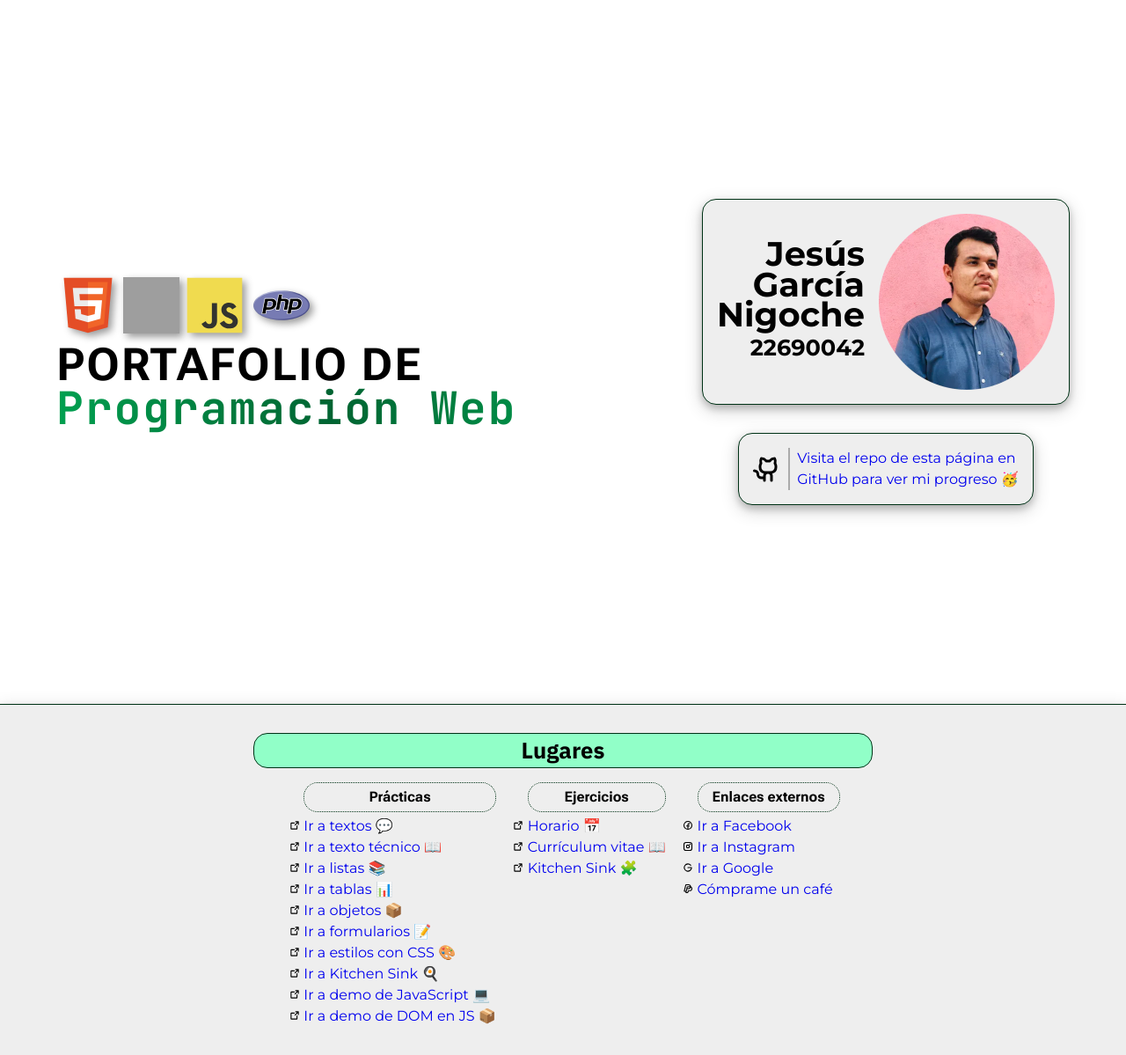
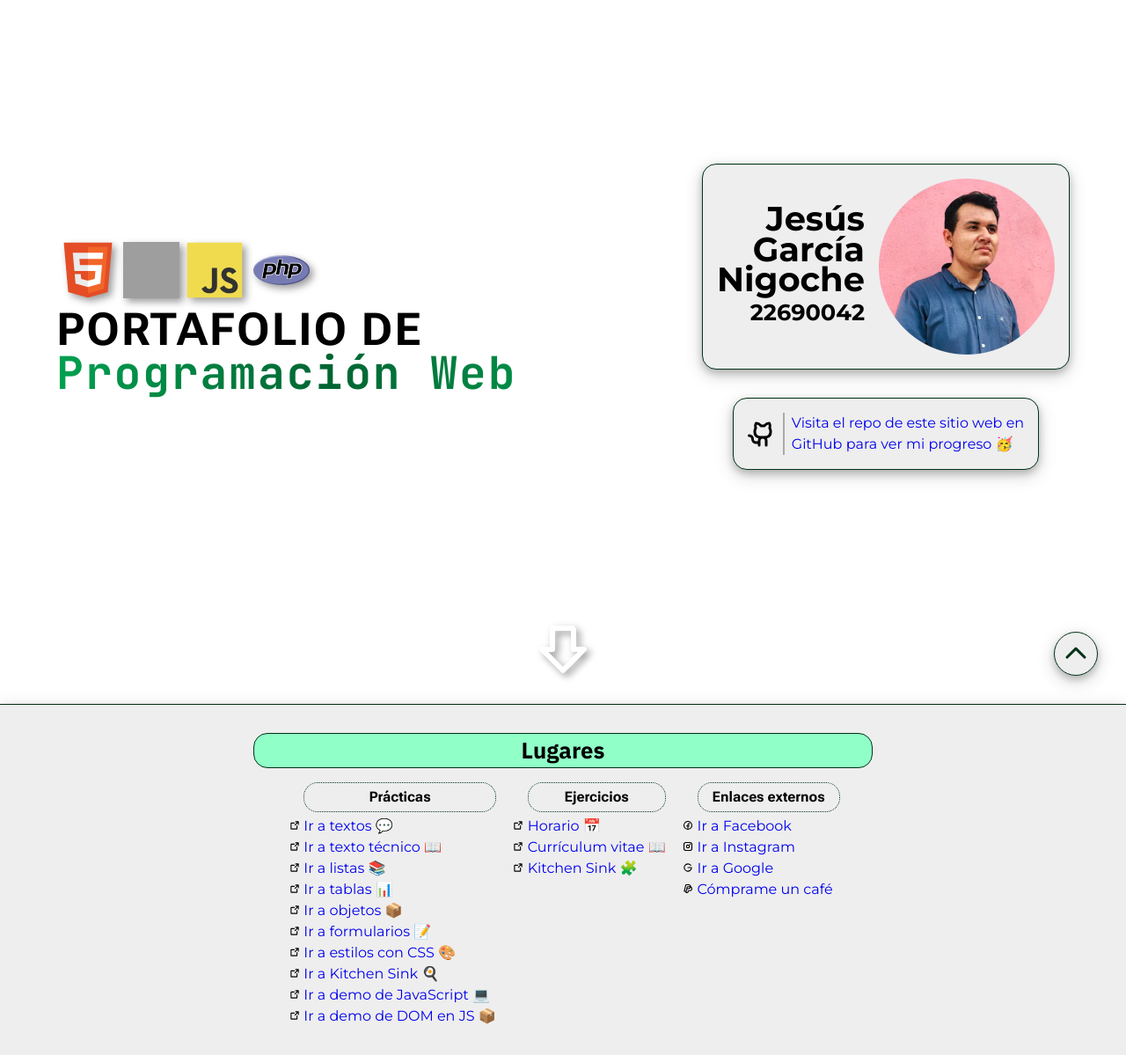
Before and after one commit to jgnTec/PW-Portafolio, a PHP site: page / in a window 1280 px wide. Shown: the top 1199 px of the page at 88% size. Run offline with PHP 8.4, Linux system fonts and the light colour scheme; grey boxes are pictures that could not be loaded.

Commit message:
Mejoras de diseño al índice

```diff
--- a/css/index-styles.css
+++ b/css/index-styles.css
@@ -1,4 +1,5 @@
 /* Reglas predefinidas */
+html { scroll-behavior: smooth; }
 body * { font-family: "Montserrat", system-ui, sans-serif; }
 h1 { font-size: 3.2rem; }
 h2 { font-size: 2.4rem; }
@@ -48,6 +49,11 @@ main {
    -moz-text-fill-color: transparent;
 }
 @keyframes movTextoVerde { to { background-position: 200%; } }
+@keyframes brincar {
+	0%, 20%, 50%, 80%, 100% {transform: translateY(0);}
+	40% {transform: translateY(-30px);}
+	60% {transform: translateY(-15px);}
+}
 
 /* Estilos del documento */
 h1 {
@@ -125,7 +131,7 @@ body > header > section > div.logos > img[alt="PHP"] {
    margin: 4px 8px;
 }
 header#principio {
-   height: 100vh;
+   height: 90vh;
    padding: 0 5vw;
    display: flex;
    justify-content: space-between;
@@ -138,9 +144,6 @@ header#principio > section:nth-child(2) {
 }
 main p {
    margin: 24px 0;
-}
-.repo-en-github {
-   text-align: center;
 }
 .mi-foto {
    background-image: url(../assets/IMG_E3041b-edit3.webp);
@@ -160,6 +163,10 @@ section#repo-en-github.destacado {
    margin-top: 32px;
    width: auto;
    align-items: center;
+   transition: all 0.1s ease-in-out;
+}
+section#repo-en-github.destacado:hover {
+   transform: scale(1.05);
 }
 section#repo-en-github.destacado img {
    min-width: 32px;
@@ -171,3 +178,41 @@ section#repo-en-github.destacado div.linea-vertical {
 main {
    margin-top: 32px;
 }
+.chevron-arriba {
+   position: fixed;
+   bottom: 32px;
+   right: 32px;
+   padding: 8px;
+   width: fit-content;
+   background-color: #eee;
+   border: 1px solid var(--colorDeAcento-1);
+   border-radius: 100%;
+   box-shadow: 0 4px 8px 0 rgba(0, 0, 0, 0.2), 0 6px 20px 0 rgba(0, 0, 0, 0.19);
+   transition: background-color 0.1s ease-in-out, border 0.1s ease-in-out;
+}
+.chevron-arriba:hover {
+   border: 1px solid var(--colorDeAcento1);
+   background-color: var(--colorDeAcento2);
+}
+.chevron-arriba svg {
+   width: 32px;
+   height: 32px;
+   fill: var(--colorDeAcento-1);
+   transition: fill 0.1s ease-in-out;
+}
+.chevron-arriba:hover svg {
+   fill: var(--colorDeAcento);
+}
+div#flecha-hacia-abajo {
+   height: 8vh;
+   margin: 1vh 0;
+   display: flex;
+   justify-content: center;
+}
+div#flecha-hacia-abajo svg {
+   width: 8vh;
+   height: 8vh;
+   filter: drop-shadow(4px 4px 4px rgba(0, 0, 0, 0.4));
+   fill: #fff;
+   animation: brincar 2s ease infinite;
+}
--- a/index.html
+++ b/index.html
@@ -33,11 +33,14 @@
                 <section id="repo-en-github" class="destacado">
                     <img src="assets/github.svg" alt="GitHub">
                     <div class="linea-vertical"></div>
-                    <p>Visita el repo de esta página en <br> GitHub para ver mi progreso 🥳</p>
+                    <p>Visita el repo de este sitio web en <br> GitHub para ver mi progreso 🥳</p>
                 </section>
             </a>
         </section>
     </header>
+    <div id="flecha-hacia-abajo">
+        <svg xmlns="http://www.w3.org/2000/svg" width="32" height="32" fill="#000000" viewBox="0 0 256 256"><path d="M235.09,131.41A12,12,0,0,0,224,124H188V48a20,20,0,0,0-20-20H88A20,20,0,0,0,68,48v76H32a12,12,0,0,0-8.48,20.49l96,96a12,12,0,0,0,17,0l96-96A12,12,0,0,0,235.09,131.41ZM128,215,61,148H80a12,12,0,0,0,12-12V52h72v84a12,12,0,0,0,12,12h19Z"></path></svg>
+    </div>
     <nav>
         <h3>Lugares</h3>
         <div>
@@ -86,5 +89,10 @@
             Rem officia corrupti suscipit velit, ut quasi harum incidunt doloribus deserunt quaerat ab sed sint mollitia consectetur eos neque nam hic natus. Sint animi at nam. Dolore quas maxime error!</p>
         </article>
     </main>
+    <footer>
+        <a href="#principio" class="chevron-arriba">
+            <svg xmlns="http://www.w3.org/2000/svg" width="32" height="32" fill="#000000" viewBox="0 0 256 256"><path d="M216.49,168.49a12,12,0,0,1-17,0L128,97,56.49,168.49a12,12,0,0,1-17-17l80-80a12,12,0,0,1,17,0l80,80A12,12,0,0,1,216.49,168.49Z"></path></svg>
+        </a>
+    </footer>
 </body>
 </html>
```
